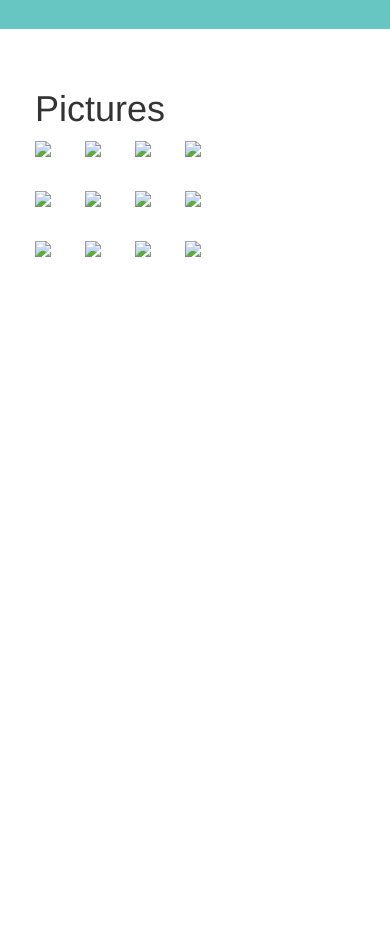
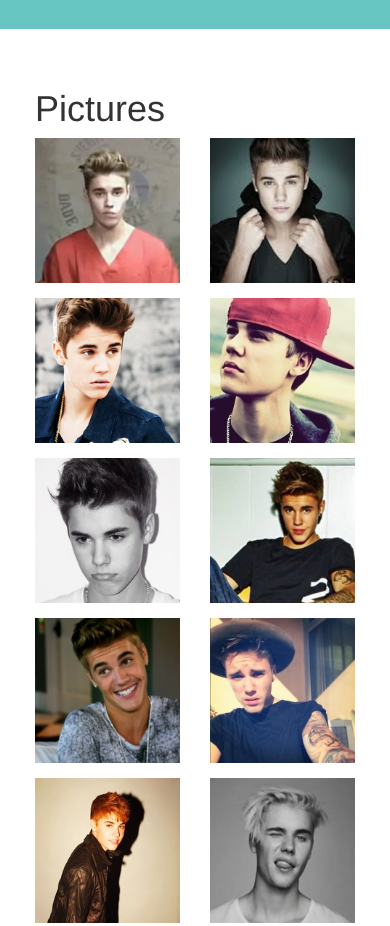
Before and after one commit to MaryannVasilyeva/group_dating_static, a plain HTML site: page pic.html in a window 390 px wide. Shown: the part 1080-2006 px from the top of the page. Before the commit the page ends 1953 px from the top, so only its background shows below. Drawn offline with Linux system fonts and the light colour scheme.

Commit message:
Made Pic Page Responsive - Added Images

```diff
--- a/pic.html
+++ b/pic.html
@@ -71,24 +71,24 @@
 			<div class="mainText col-xs-12 col-md-9">
 				<h1>Pictures</h1>
 				<div class="row">
-					<img class="col-md-3" src="#">
-					<img class="col-md-3" src="#">
-					<img class="col-md-3" src="#">
-					<img class="col-md-3" src="#">
+					<img class="col-xs-6 col-sm-6 col-md-3 allpics img-responsive" src="images/bieber1.jpg">
+					<img class="col-xs-6 col-sm-6 col-md-3 allpics img-responsive" src="images/bieber2.jpg">
+					<img class="col-xs-6 col-sm-6 col-md-3 allpics img-responsive" src="images/bieber3.png">
+					<img class="col-xs-6 col-sm-6 col-md-3 allpics img-responsive" src="images/bieber4.jpg">
 				</div>
-				<p>&nbsp;</p>
+
 				<div class="row">
-					<img class="col-md-3" src="#">
-					<img class="col-md-3" src="#">
-					<img class="col-md-3" src="#">
-					<img class="col-md-3" src="#">
+					<img class="col-xs-6 col-sm-6 col-md-3 allpics img-responsive" src="images/bieber5.jpg">
+					<img class="col-xs-6 col-sm-6 col-md-3 allpics img-responsive" src="images/bieber6.jpg">
+					<img class="col-xs-6 col-sm-6 col-md-3 allpics img-responsive" src="images/bieber7.jpg">
+					<img class="col-xs-6 col-sm-6 col-md-3 allpics img-responsive" src="images/bieber8.jpg">
 				</div>
-				<p>&nbsp;</p>
+
 				<div class="row">
-					<img class="col-md-3" src="#">
-					<img class="col-md-3" src="#">
-					<img class="col-md-3" src="#">
-					<img class="col-md-3" src="#">
+					<img class="col-xs-6 col-sm-6 col-md-3 allpics img-responsive" src="images/bieber9.jpg">
+					<img class="col-xs-6 col-sm-6 col-md-3 allpics img-responsive" src="images/bieber10.jpg">
+					<img class="col-xs-6 col-sm-6 col-md-3 allpics img-responsive" src="images/bieber11.png">
+					<img class="col-xs-6 col-sm-6 col-md-3 allpics img-responsive" src="images/bieber12.png">
 				</div>
 			</div>
 		</div>
--- a/stylesheets/styles.css
+++ b/stylesheets/styles.css
@@ -81,3 +81,10 @@ Footer
 	margin-top: 10px;
 	text-align: center;
 }
+
+/*
+Pictures Page
+*/
+.allpics {
+	margin-bottom: 15px;
+}
```
Also changed, not shown: images/bieber1.jpg (added), images/bieber10.jpg (added), images/bieber11.png (added), images/bieber12.png (added), images/bieber2.jpg (added), images/bieber3.png (added), images/bieber4.jpg (added), images/bieber5.jpg (added), images/bieber6.jpg (added), images/bieber7.jpg (added), images/bieber8.jpg (added), images/bieber9.jpg (added), 1 other file.
